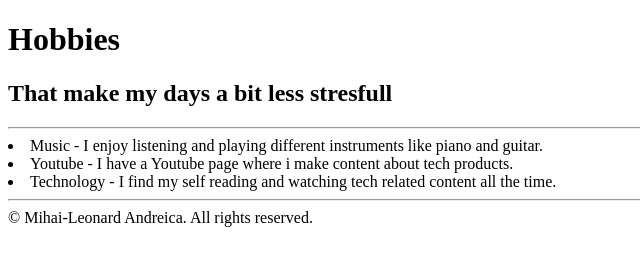
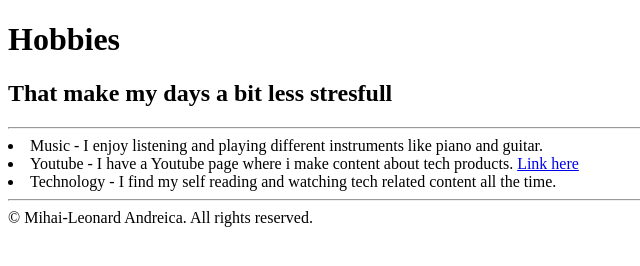
Before and after one commit to LeonardAndreica/html-my-resume, a plain HTML site: page Public/Hobbies.html in a window 1280 px wide. Shown: the full height of the page, 0-640 px from the left. Drawn offline with Linux system fonts and the light colour scheme.

Commit message:
Update Hobbies.html

```diff
--- a/Public/Hobbies.html
+++ b/Public/Hobbies.html
@@ -11,7 +11,7 @@
     <hr />
     <un>
         <li>Music - I enjoy listening and playing different instruments like piano and guitar.</li>
-        <li>Youtube - I have a Youtube page where i make content about tech products.</li>
+        <li>Youtube - I have a Youtube page where i make content about tech products. <a href="https://www.youtube.com/channel/UC58MpD74lf0092TY8lAOtCQ">Link here</a></li>
         <li>Technology - I find my self reading and watching tech related content all the time.</li>
     </un>
     <hr />
```
